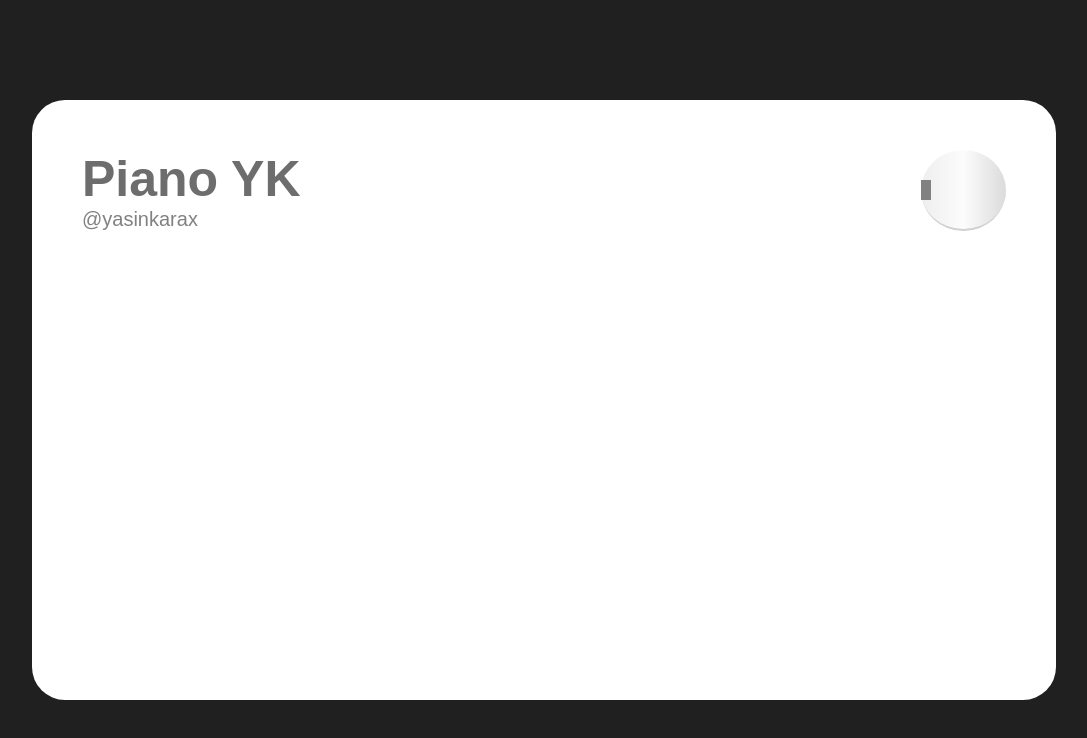
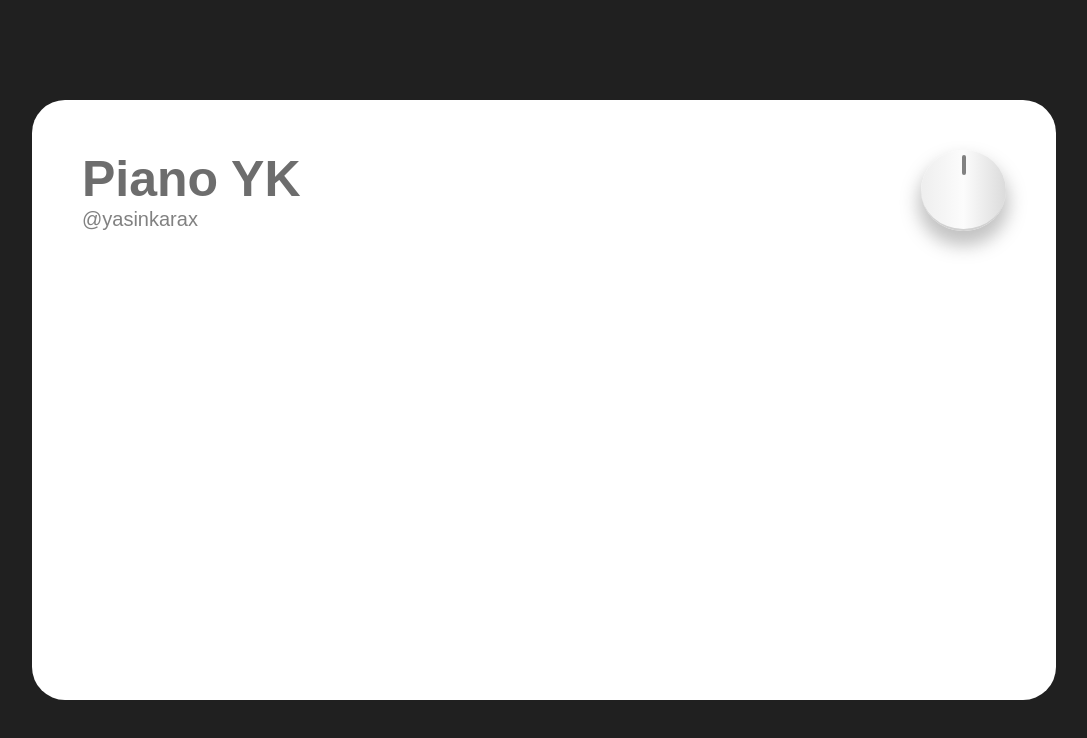
Before and after one commit to yasinkarax/piano, a plain HTML site: page index.html in a window 1280 px wide. Shown: the whole page, without its empty margins (96-1183 px from the left). Drawn offline with Linux system fonts and the light colour scheme.

Commit message:
volume switch is done

```diff
--- a/assets/style/main.sass
+++ b/assets/style/main.sass
@@ -34,9 +34,17 @@ main
     border-width: 0 0 2px 0
     border-style: solid
     border-color: rgb(209, 209, 209)
+    position: relative
+    -webkit-box-shadow: 0px 18px 17px 3px rgba(129,129,129,0.48)
+    box-shadow: 0px 12px 17px 3px rgba(129,129,129,0.48)
 
 
 #volume-start
     height: 20px
-    width: 10px
+    width: 4px
     background: rgb(129, 129, 129)
+    position: absolute
+    top: 5px
+    left: 50%
+    transform: translate(-50%, 0%)
+    border-radius: 10px
```
Also changed, not shown: assets/style/main.css, 1 other file.
